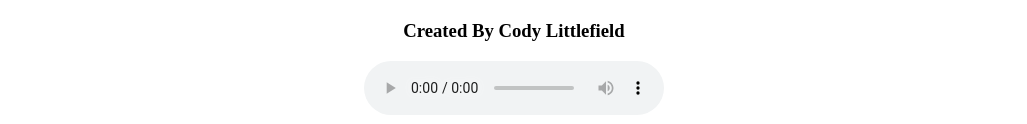
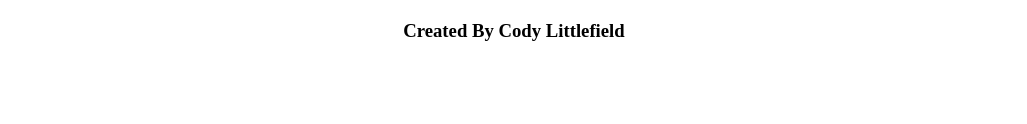
Before and after one commit to yungcortex/yungcortex-links, a plain HTML site: page index.html in a window 1280 px wide. Shown: the part 2027-2151 px from the top of the page, without its empty margins (126-1153 px from the left). After the commit the page ends 2088 px from the top, so only its background shows below. Drawn offline with Linux system fonts and the light colour scheme.

Commit message:
removing audio player at bottom
added the beats player so removing automatically playing sound needed to happen

```diff
--- a/index.html
+++ b/index.html
@@ -64,10 +64,6 @@
         <img src="https://hosting.photobucket.com/images/i/yungcortex/guy.gif" alt="Guy" width="480" height="270">
         <br>
         <h3>Created By Cody Littlefield</h3>
-        <audio controls autoplay>
-            <source src="Piano.mp3" type="audio/mpeg">
-          Your browser does not support the audio element.
-          </audio>
         </center>
     </body>
 </html>
```
